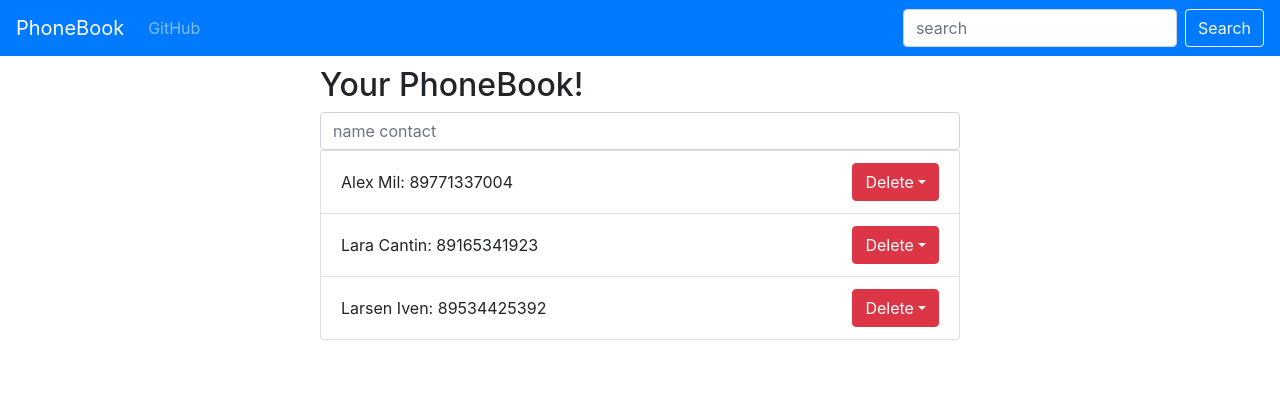
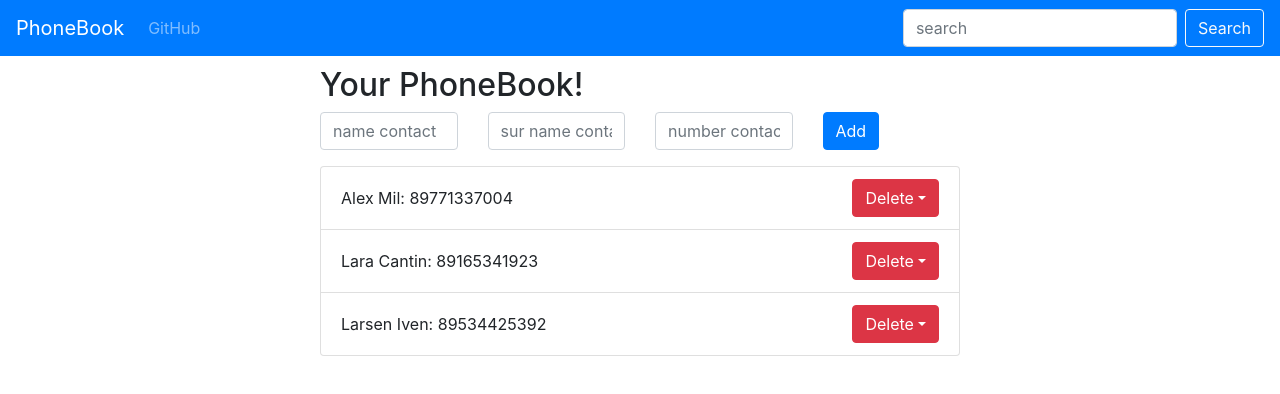
Before and after one commit to AlixMil/phonebook, a React (Create React App) app: page / in a window 1280 px wide. Shown: the top 394 px of the page. Built offline with nearby package versions, Linux system fonts and the light colour scheme.

Commit message:
Perfect View

```diff
--- a/src/Components/InsertContact.js
+++ b/src/Components/InsertContact.js
@@ -1,11 +1,28 @@
 import React from 'react';
-import { Form } from 'react-bootstrap';
+import { Form, Row, Col, Button } from 'react-bootstrap';
 import '../App.css'
 
 export default function InsertContact(props) {
   return (
     <Form>
-      <Form.Control type="contact" placeholder="name contact"/>
+
+        <Form.Group>
+          <Row>
+            <Col>
+              <Form.Control type="contactName" placeholder="name contact"/>
+            </Col>
+            <Col>
+              <Form.Control type="contactSurName" placeholder="sur name contact"/>
+            </Col>
+            <Col>
+             <Form.Control type="contactNumber" placeholder="number contact"/>
+            </Col>
+            <Col>
+              <Button>Add</Button>
+            </Col>
+          </Row>
+        </Form.Group>
+
     </Form>
   )
 }
```
